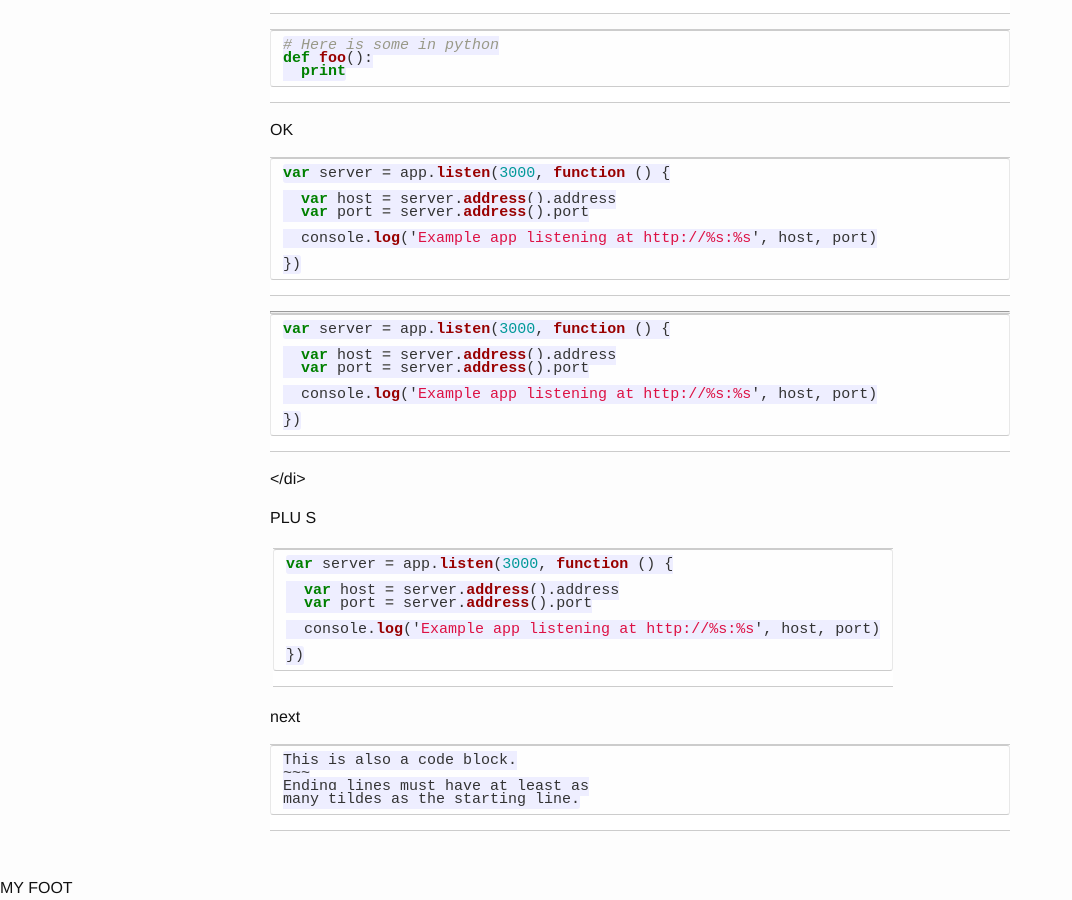
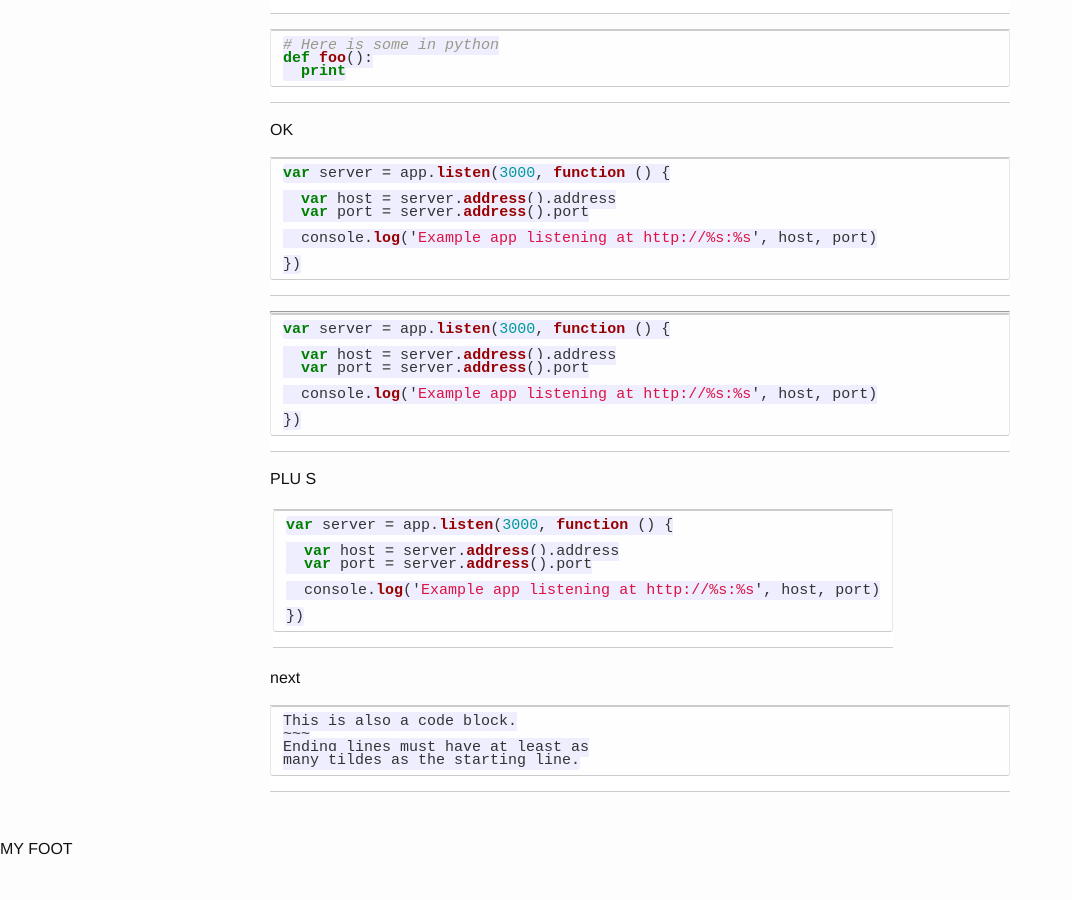
Before and after one commit to iamropo/git-experiments, a Jekyll site: the page built from index.md, in a window 1280 px wide and 900 px high, scrolled down 1256 px. Shown: the whole window, without its empty margins (0-1072 px from the left). Built offline with Jekyll 4.4.1, drawn with Linux system fonts in a browser that asks for light colours; after the commit the page ends 2117 px from its top, so only the background shows below that.

Commit message:
Update index.md

```diff
--- a/index.md
+++ b/index.md
@@ -91,7 +91,7 @@ var server = app.listen(3000, function () {
 
 })
 ~~~
-</di>
+</div>
 
 PLU S
 
```
